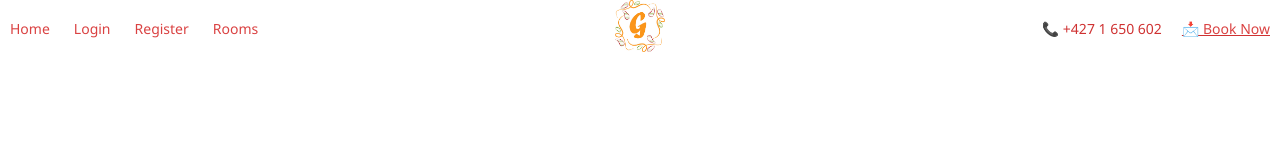
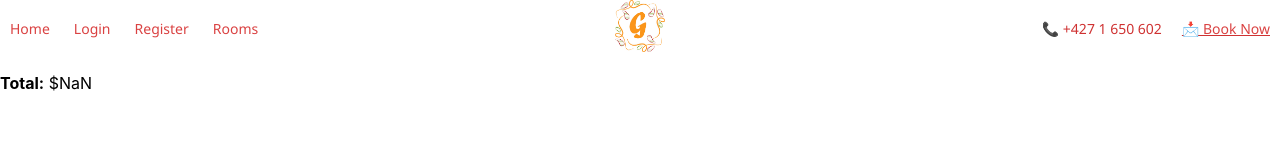
Before and after one commit to MauvelascoM/WebsiteCasaGloria, a React (Create React App) app in the folder client/: page /checkout in a window 1280 px wide. Shown: the top 160 px of the page. Built offline with nearby package versions, Linux system fonts and the light colour scheme; no server answers.

Commit message:
Adding checkout path

```diff
--- a/client/src/App.js
+++ b/client/src/App.js
@@ -35,6 +35,7 @@ function App() {
               <Route path="/login" element={<Login />} />
               <Route path="/booking/*" element={<BookingRoutes />} />
               <Route path="/rooms" element={<Rooms />} />
+              <Route path="/checkout" element={<Checkout />} />
 
               {/* Protected Booking Routes */}
               {/* <Route
```
